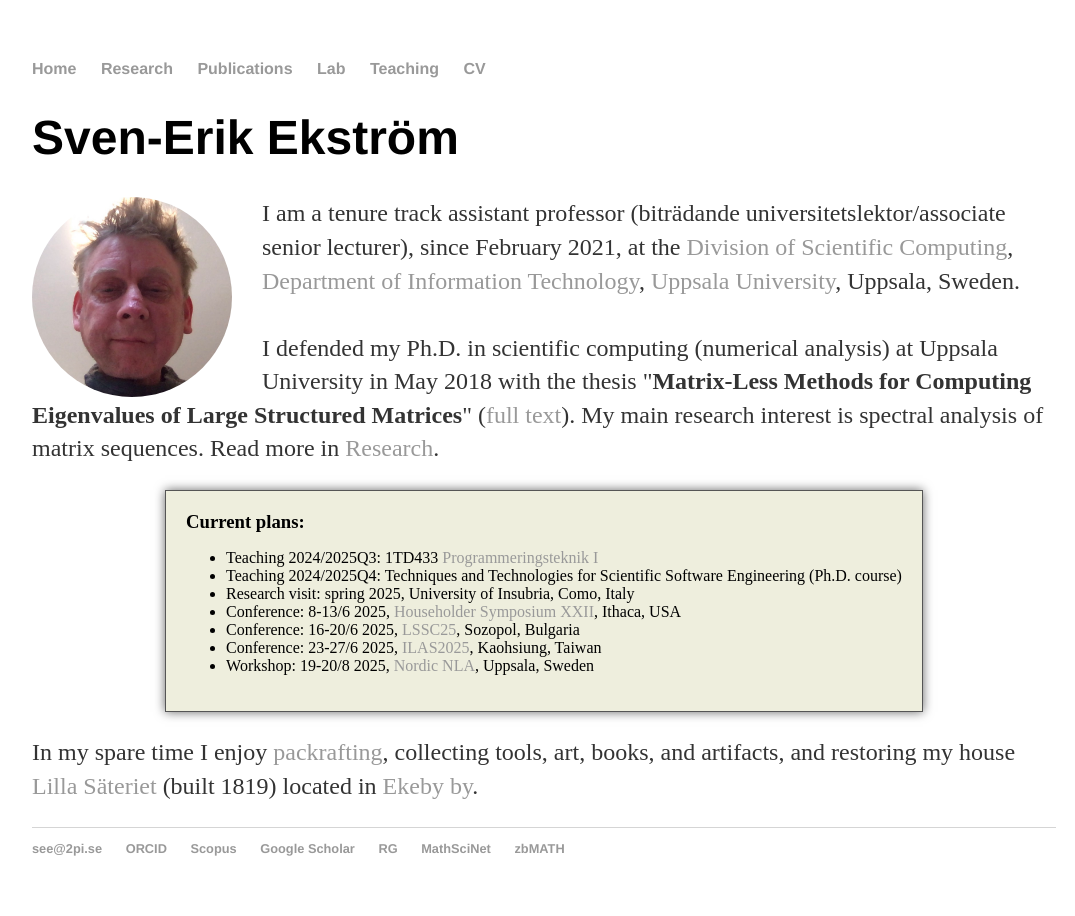
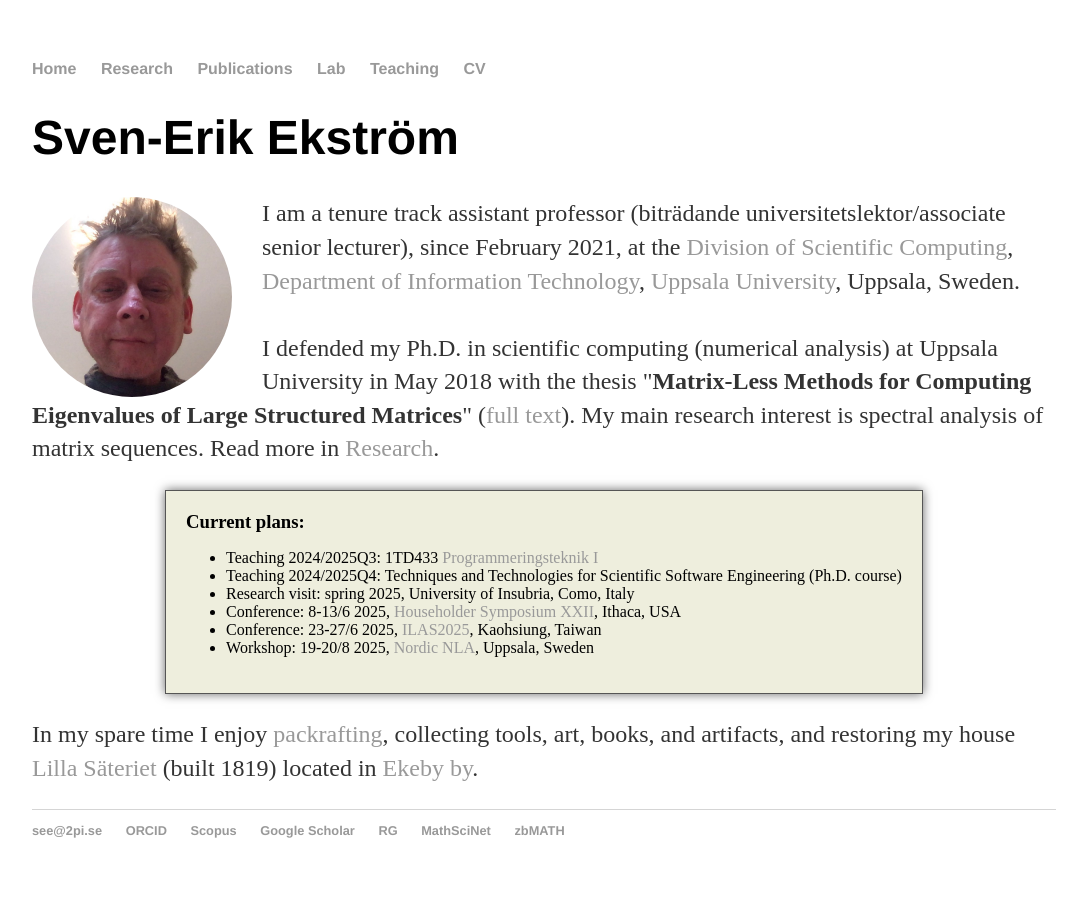
Before and after one commit to sverek/sverek.github.io, a Jekyll site: the page built from index.html, in a window 1280 px wide. Shown: the whole page, without its empty margins (96-1171 px from the left). Built offline with Jekyll 4.4.1, drawn with Linux system fonts in a browser that asks for light colours.

Commit message:
some fixes

```diff
--- a/_layouts/default.html
+++ b/_layouts/default.html
@@ -1,10 +1,10 @@
 <!DOCTYPE html>
-	<html>
+	<html lang="en">
 		<head>
 			<title>{{ page.title }}</title>
 			<!-- link to main stylesheet -->
 			<link rel="stylesheet" type="text/css" href="/css/main.css">
-			<link rel=“icon” href=“/favicon.ico” type=“image/x-icon”>
+			<link rel="icon" href="/favicon.ico" type="image/x-icon">
 			<link rel="apple-touch-icon" href="/apple-touch-icon.png">
 		</head>
 		<body>
--- a/index.html
+++ b/index.html
@@ -9,7 +9,7 @@ title: www.2pi.se
 <div class="blurb">
 	<h1>Sven-Erik Ekström</h1>
 	<p>
-    <img src="/img/see.jpg" class="frontimgl" />
+    <img src="/img/see.jpg" class="frontimgl" alt="SEE IMAGE">
     I am a tenure track assistant professor (biträdande universitetslektor/associate senior lecturer), since February 2021, at the <a href="https://www.uu.se/en/contact-and-organisation/organisation?query=X61%3A5">Division of Scientific Computing</a>, <a href="https://www.uu.se/en/department/information-technology">Department of Information Technology</a>, <a href="https://www.uu.se">Uppsala University</a>, Uppsala, Sweden.
     <br><br>
 		I defended my Ph.D. in scientific computing (numerical analysis) at Uppsala University in May 2018 with the thesis "<b>Matrix-Less Methods for Computing Eigenvalues of Large Structured Matrices</b>" (<a href="thesis.pdf">full text</a>). My main research interest is spectral analysis of matrix sequences. Read more in <a href="/research">Research</a>.
@@ -21,7 +21,6 @@ title: www.2pi.se
         <li>Teaching 2024/2025Q4: Techniques and Technologies for Scientific Software Engineering (Ph.D. course)</li>
         <li>Research visit: spring 2025, University of Insubria, Como, Italy</li>
         <li>Conference: 8-13/6 2025, <a href="https://householder-symposium.github.io/">Householder Symposium XXII</a>, Ithaca, USA</li>
-        <li>Conference: 16-20/6 2025, <a href="https://parallel.bas.bg/Conferences/SciCom25/">LSSC25</a>, Sozopol, Bulgaria</li>
         <li>Conference: 23-27/6 2025, <a href="https://ilas2025.tw/">ILAS2025</a>, Kaohsiung, Taiwan</li>
         <li>Workshop: 19-20/8 2025, <a href="http://nordic-nla.eu/">Nordic NLA</a>, Uppsala, Sweden</li>
       </ul>
```
